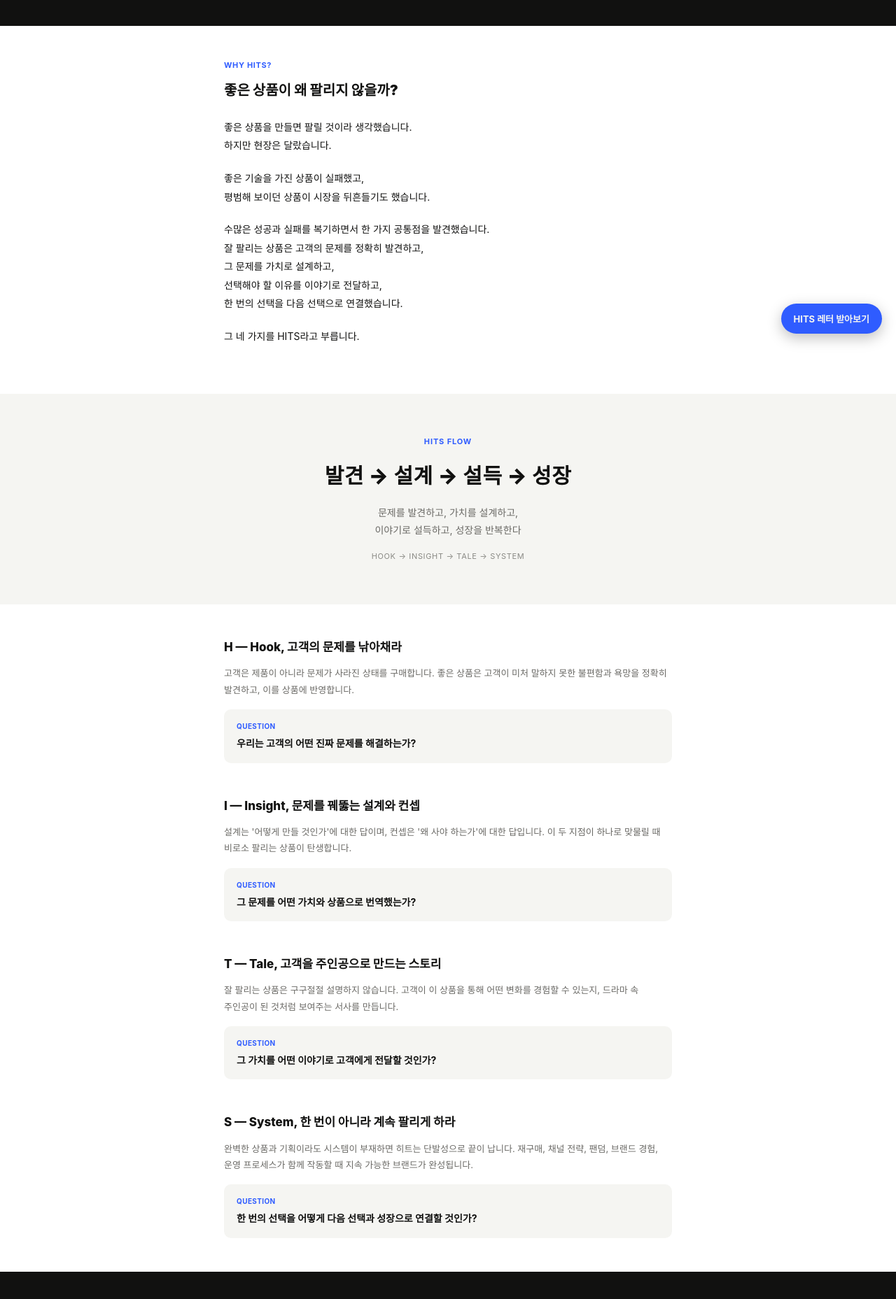
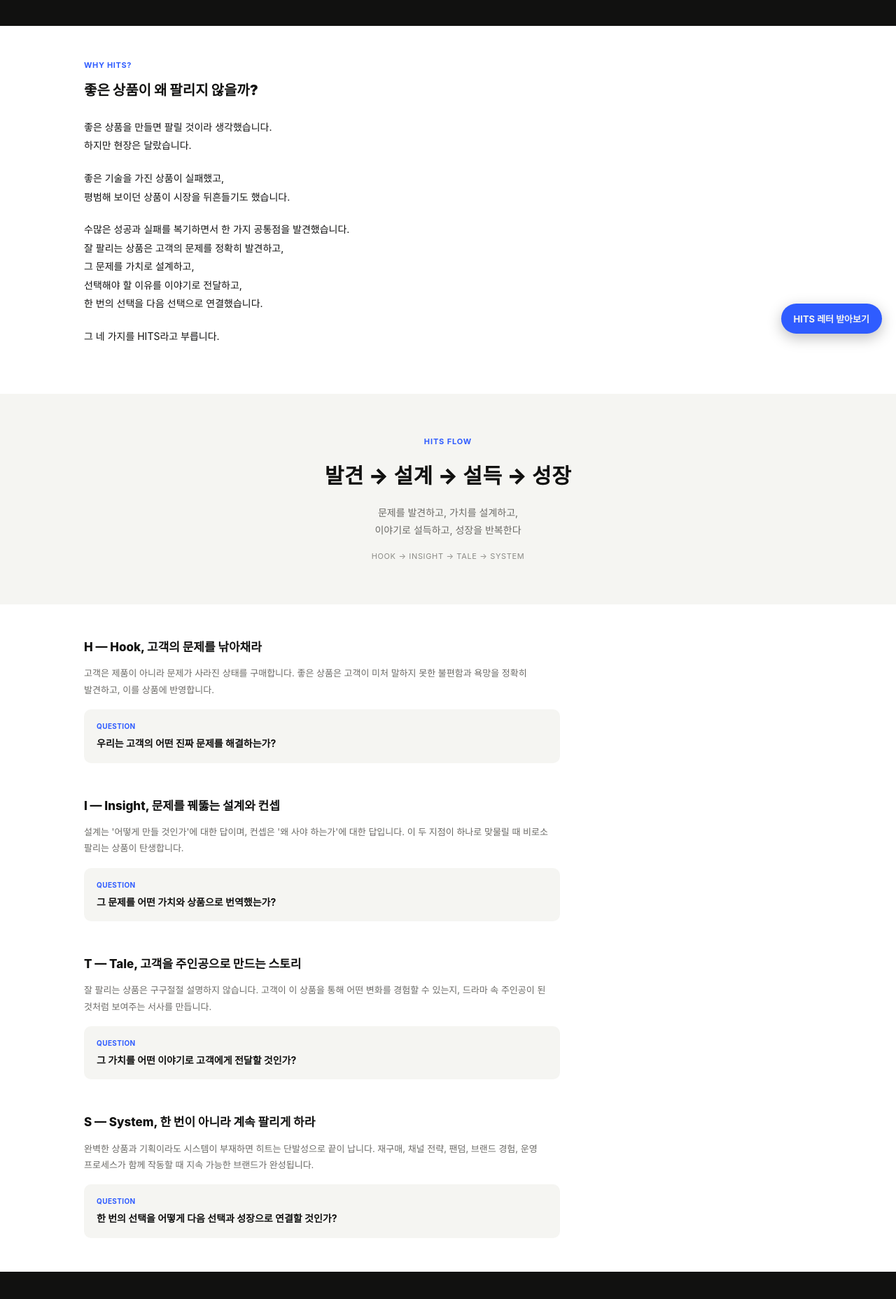
Before and after one commit to samariainkim/hitsbrandlab, a plain HTML site: page about/index.html in a window 1280 px wide. Shown: the part 303-2160 px from the top of the page at 70% size. Drawn offline with Linux system fonts and the light colour scheme; a web font is replaced by a local one.

Commit message:
Add files via upload

```diff
--- a/about/index.html
+++ b/about/index.html
@@ -24,7 +24,8 @@
 </section>
 
 <section class="section section-white">
-  <div class="wrap about-narrow">
+  <div class="wrap">
+   <div class="about-narrow">
     <p class="about-label">WHY HITS?</p>
     <p class="about-question">좋은 상품이 왜 팔리지 않을까?</p>
     <div class="about-body">
@@ -37,6 +38,7 @@
       한 번의 선택을 다음 선택으로 연결했습니다.</p>
       <p>그 네 가지를 HITS라고 부릅니다.</p>
     </div>
+   </div>
   </div>
 </section>
 
@@ -50,7 +52,8 @@
 </section>
 
 <section class="section section-white">
-  <div class="wrap about-narrow">
+  <div class="wrap">
+   <div class="about-narrow">
 
     <div class="hits-block">
       <h2>H — Hook, 고객의 문제를 낚아채라</h2>
@@ -88,6 +91,7 @@
       </div>
     </div>
 
+   </div>
   </div>
 </section>
 
```
Also changed, not shown: insight/why-consumers-open-wallets/index.html (+3 -1 lines).
